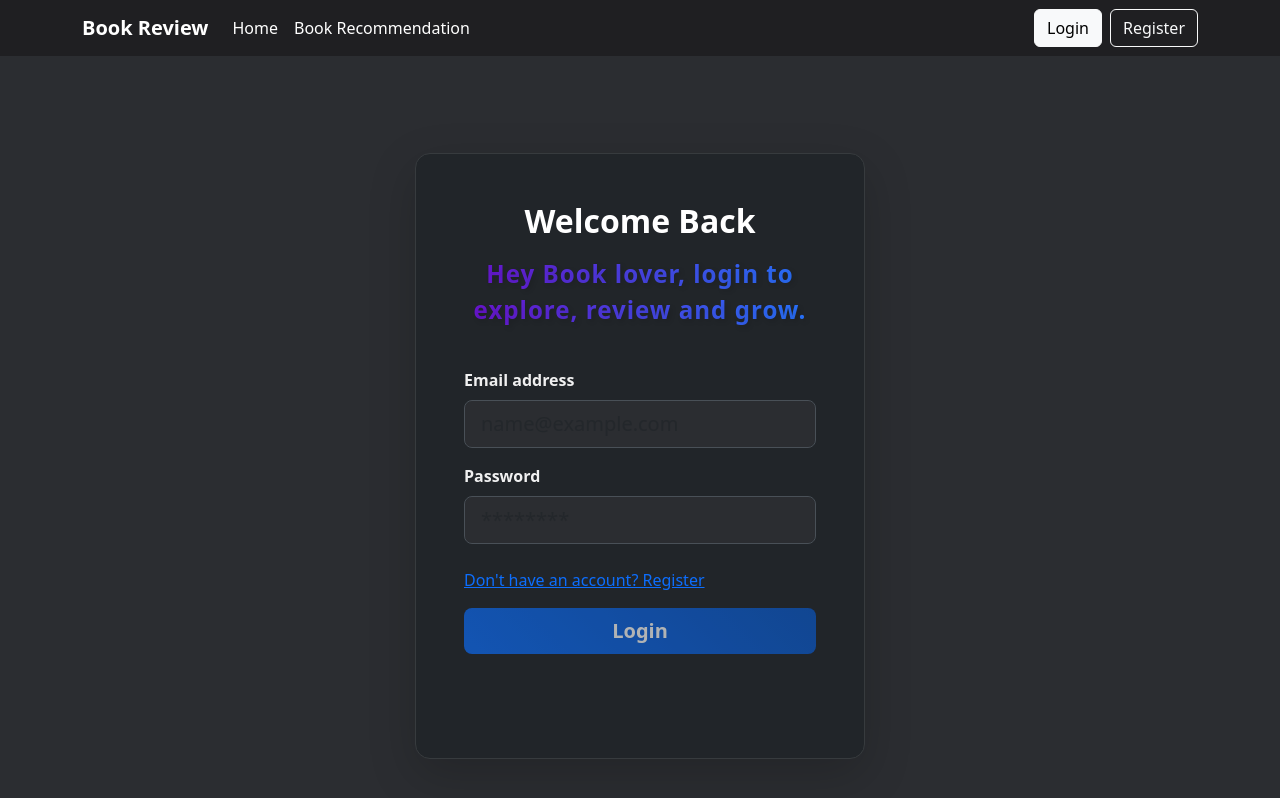
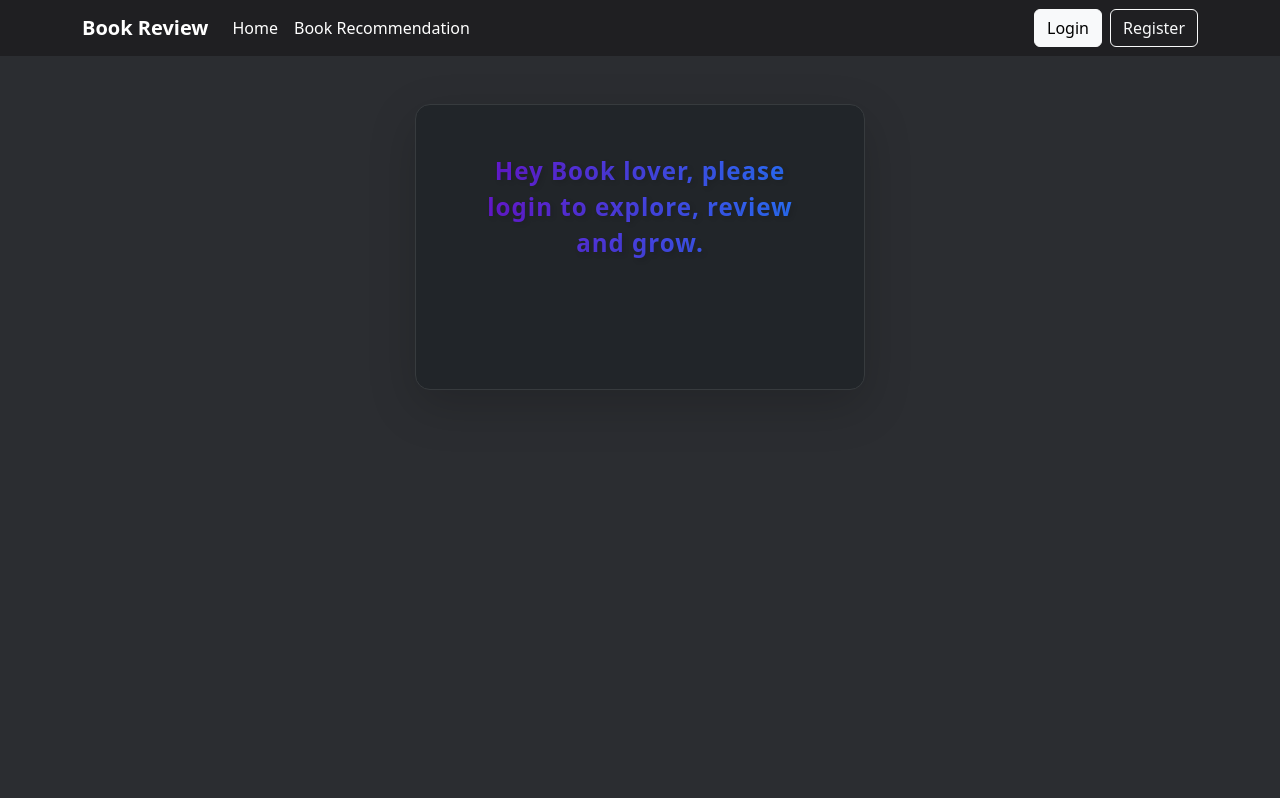
Before and after one commit to sayan1407/BookReviewUI, a React (Create React App) app: page /login in a window 1280 px wide. Shown: the top 798 px of the page. Built offline with nearby package versions, Linux system fonts and the light colour scheme.

Commit message:
removed the email login

```diff
--- a/src/Login.jsx
+++ b/src/Login.jsx
@@ -60,15 +60,15 @@ const Login = () => {
         toast.error("Google Sign-In failed");
     };
     return (
-        <div className="container d-flex justify-content-center align-items-center vh-100">
-            <div className="card p-5 shadow-lg" style={{ maxWidth: '450px', width: '100%', backgroundColor: '#212529', color: '#f0f0f0', borderRadius: '15px', border: '1px solid #373b3e' }}>
+        <div className="container d-flex justify-content-center">
+            <div className="card p-5 shadow-lg mt-5" style={{ maxWidth: '450px', width: '100%', backgroundColor: '#212529', color: '#f0f0f0', borderRadius: '15px', border: '1px solid #373b3e' }}>
                 <div className="text-center mb-4">
-                    <h2 className="fw-bold mb-3" style={{ color: '#fff' }}>Welcome Back</h2>
+                    {/* <h2 className="fw-bold mb-3" style={{ color: '#fff' }}>Welcome Back</h2> */}
                     <p className="mb-3 login-text-gradient">
-                        Hey Book lover, login to explore, review and grow.
+                        Hey Book lover, please login to explore, review and grow.
                     </p>
                 </div>
-                <form onSubmit={handleLogin} method='POST'>
+                {/* <form onSubmit={handleLogin} method='POST'>
                     <div className="mb-3">
                         <label htmlFor="email" className="form-label fw-semibold">Email address</label>
                         <input
@@ -110,7 +110,15 @@ const Login = () => {
                             shape="pill"
                         />
                     </div>
-                </form>
+                </form> */}
+                <div className="d-flex justify-content-center">
+                    <GoogleLogin
+                        onSuccess={handleGoogleSuccess}
+                        onError={handleGoogleError}
+                        theme="filled_black"
+                        shape="pill"
+                    />
+                </div>
             </div>
         </div>
     );
```
